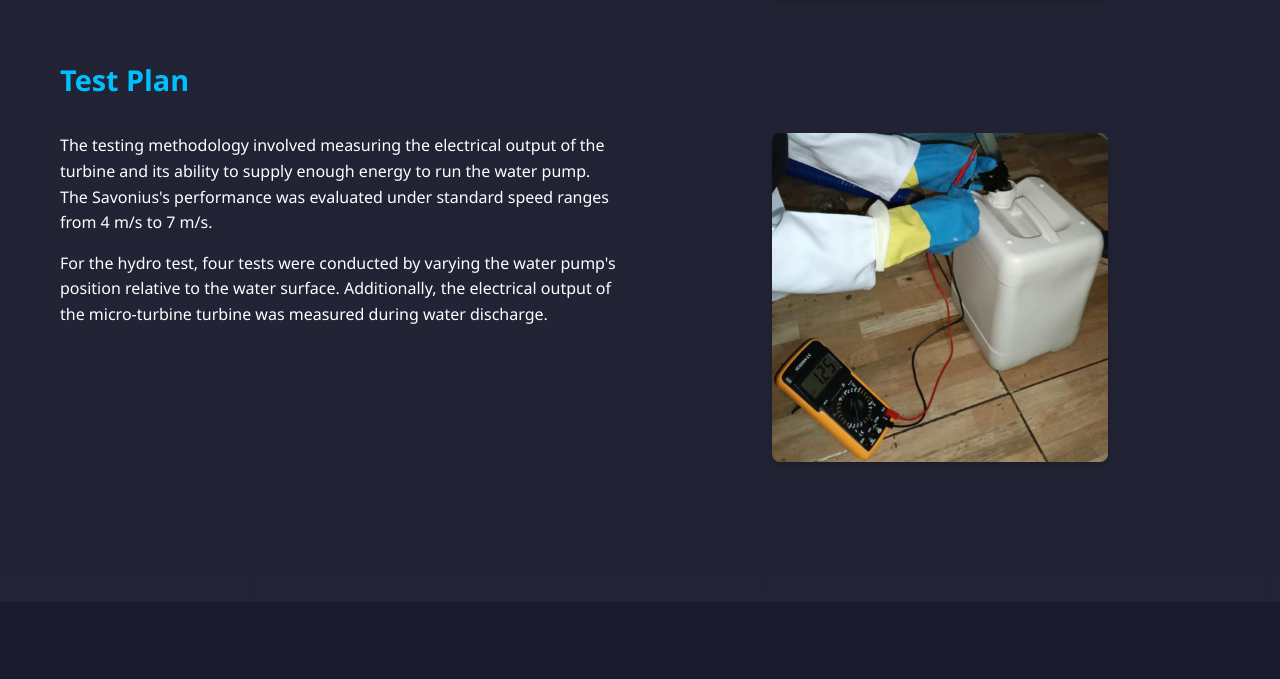
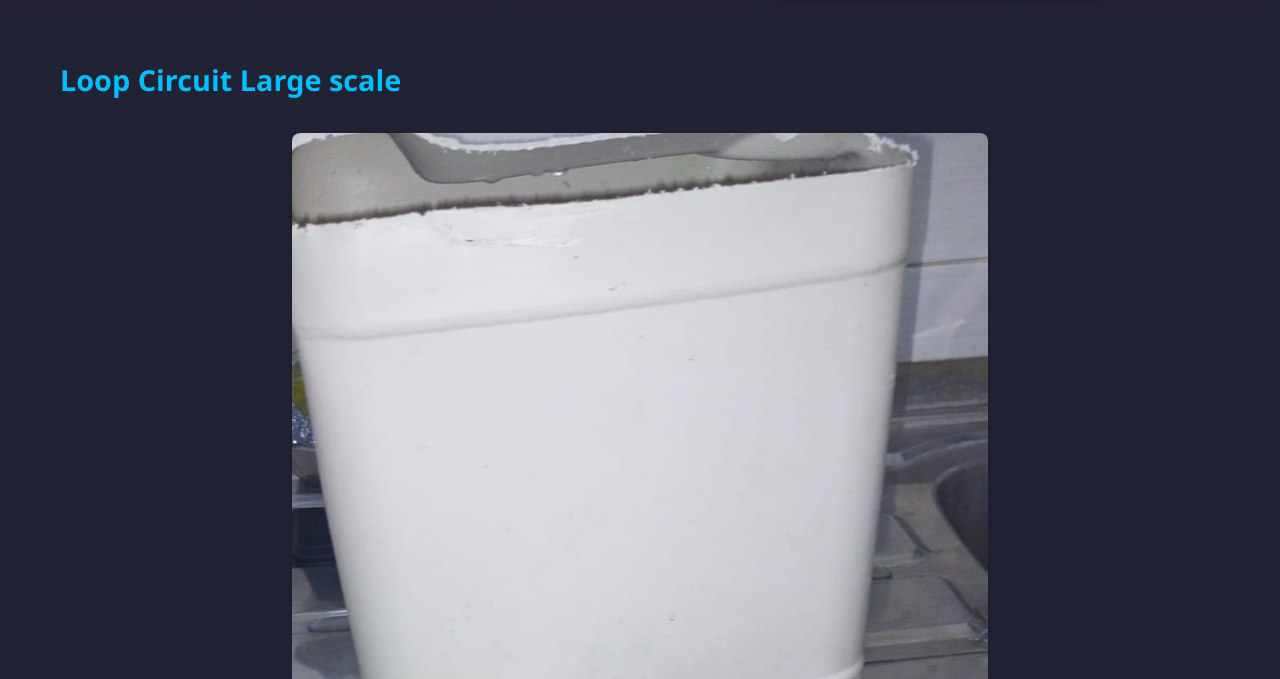
Before and after one commit to MasterPrefect/Loop-Circuit, a plain HTML site: page index.html in a window 1280 px wide. Shown: the part 3173-3852 px from the top of the page. Drawn offline with Linux system fonts and the light colour scheme.

Commit message:
Update index.html

```diff
--- a/index.html
+++ b/index.html
@@ -107,6 +107,14 @@
                     </div>
                     <div class="method-image">
                         <img src="phs-diagram.jpg" alt="Pumped Hydro Storage Setup">
+                    </div>
+                </div>
+            </div>
+             <div class="subsection">
+                <h3>Loop Circuit Large scale </h3>
+                <div class="method-content">
+                    <div class="method-image">
+                        <img src="phs-diagram.jpg" alt="animation video">
                     </div>
                 </div>
             </div>
```
